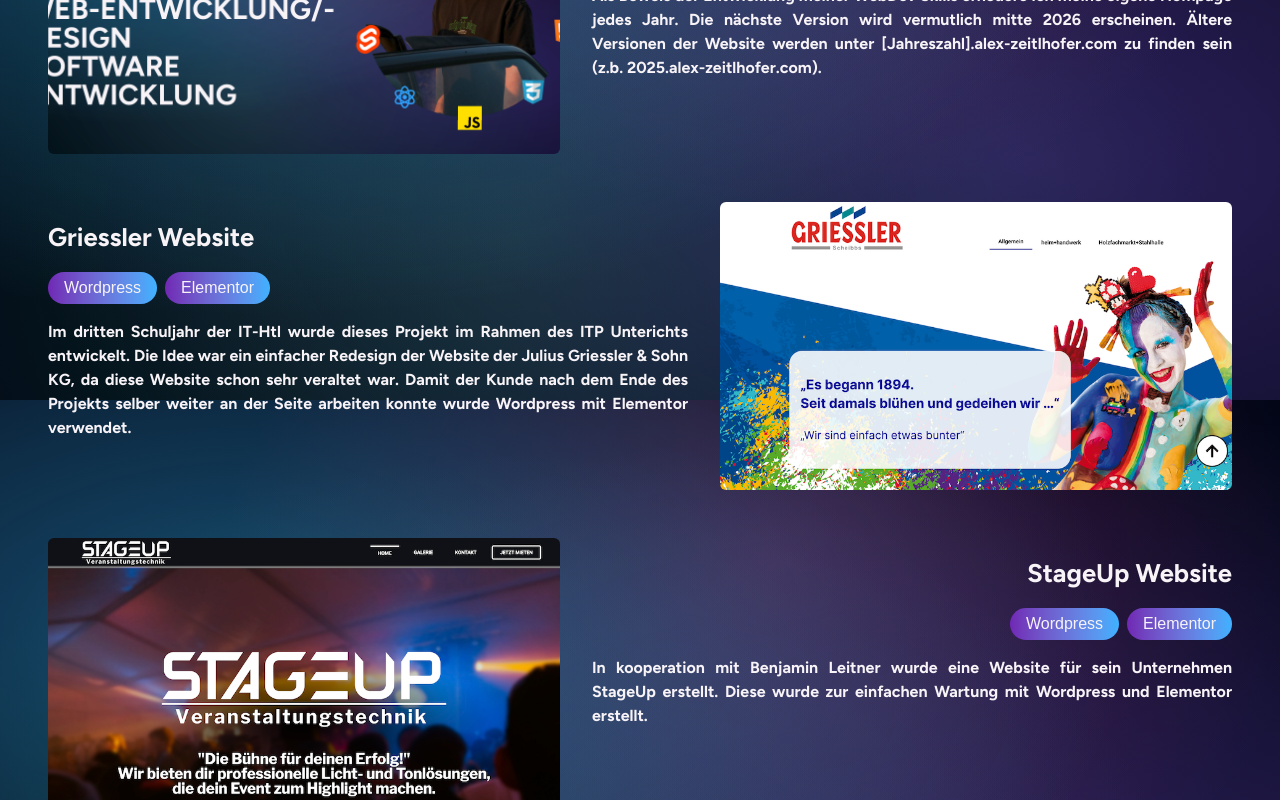
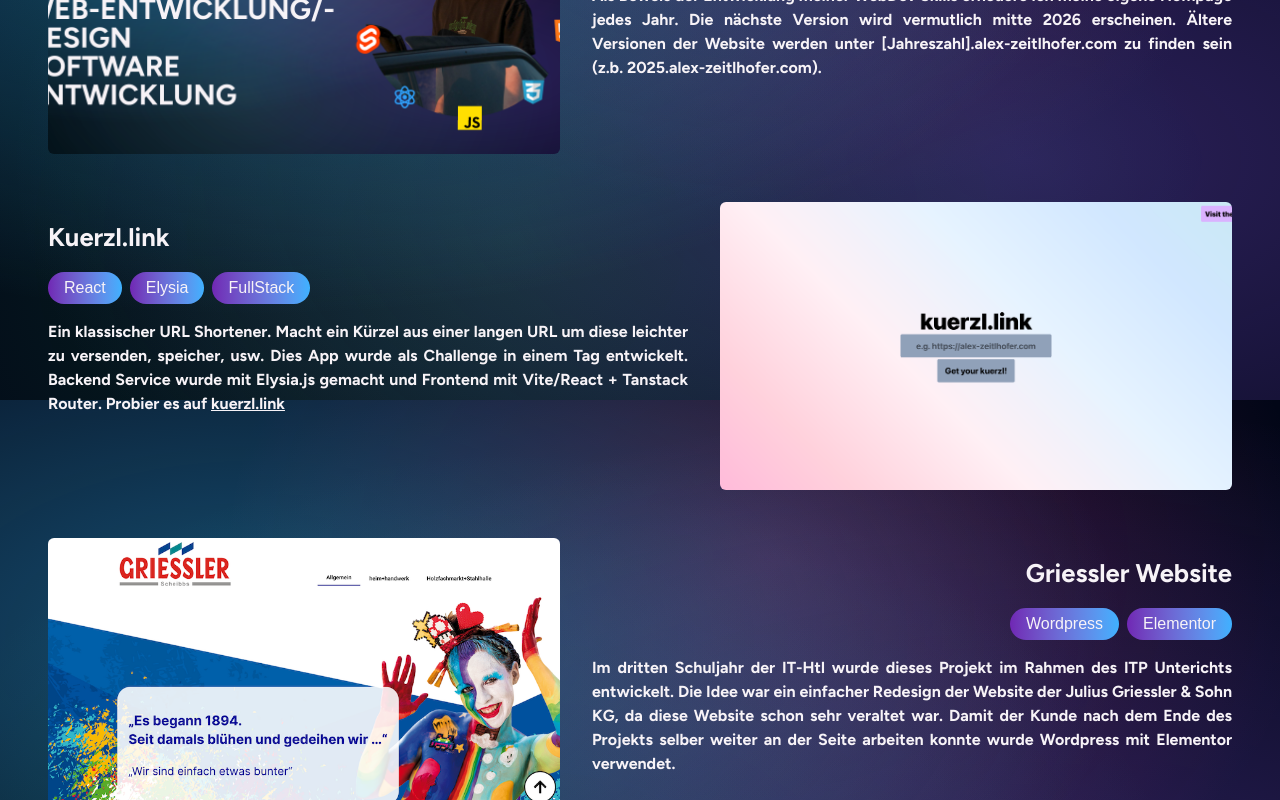
Before and after one commit to Alex5175/homepage2025, a Next.js app: page / in a window 1280 px wide. Shown: the part 2000-2800 px from the top of the page. Built offline with nearby package versions, Linux system fonts and the light colour scheme.

Commit message:
added kuerzl.link can now put links in project descriptions,

```diff
--- a/components/Projects.tsx
+++ b/components/Projects.tsx
@@ -1,6 +1,5 @@
 "use client";
 import SectionTemplate from "./SectionTemplate";
-
 import { Figtree } from "next/font/google";
 import { motion } from "framer-motion";
 
@@ -14,9 +13,33 @@
     title: "Meine eigene Website",
     image: "/images/alex-zeitlhofer-webpage.png",
     alt: "Bild von meiner Seite",
-    description:
-      "Als Beweis der Entwicklung meiner WebDev Skills erneuere ich meine eigene Hompage jedes Jahr. Die nächste Version wird vermutlich mitte 2026 erscheinen. Ältere Versionen der Website werden unter [Jahreszahl].alex-zeitlhofer.com zu finden sein (z.b. 2025.alex-zeitlhofer.com).",
+    description: (
+      <>
+        Als Beweis der Entwicklung meiner WebDev Skills erneuere ich meine
+        eigene Hompage jedes Jahr. Die nächste Version wird vermutlich mitte
+        2026 erscheinen. Ältere Versionen der Website werden unter
+        [Jahreszahl].alex-zeitlhofer.com zu finden sein (z.b.
+        2025.alex-zeitlhofer.com).
+      </>
+    ),
     tags: ["fortlaufend", "WebDev"],
+  },
+  {
+    title: "Kuerzl.link",
+    image: "/images/kuerzl.link.png",
+    alt: "Screenshot der Kuerzl.link Website",
+    description: (
+      <>
+        Ein klassischer URL Shortener. Macht ein Kürzel aus einer langen URL um
+        diese leichter zu versenden, speicher, usw. Dies App wurde als Challenge
+        in einem Tag entwickelt. Backend Service wurde mit Elysia.js gemacht und
+        Frontend mit Vite/React + Tanstack Router. Probier es auf{" "}
+        <a href="https://kuerzl.link" className=" underline">
+          kuerzl.link
+        </a>
+      </>
+    ),
+    tags: ["React", "Elysia", "FullStack"],
   },
   {
     title: "Griessler Website",
--- a/types.d.ts
+++ b/types.d.ts
@@ -1,7 +1,7 @@
 type Project = {
   title: string;
   image: string;
-  description: string;
+  description: string | React.ReactNode;
   alt: string;
   tags: string[];
 };
```
Also changed, not shown: public/images/kuerzl.link.png (added).
